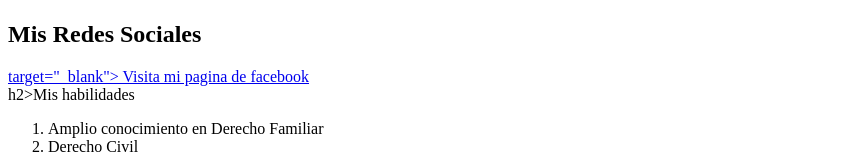
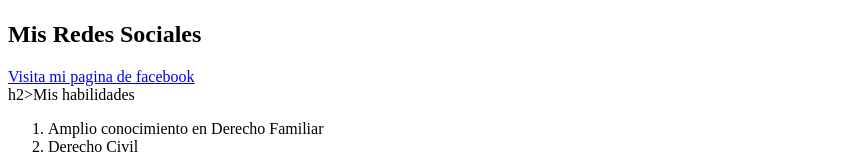
Before and after one commit to GuillermoRosasP/cv-prueba, a plain HTML site: page index.html in a window 1280 px wide. Shown: the part 324-480 px from the top of the page, without its empty margins (0-863 px from the left). Drawn offline with Linux system fonts and the light colour scheme.

Commit message:
correccion de errores 2

```diff
--- a/index.html
+++ b/index.html
@@ -29,7 +29,7 @@
     <!--Seccion sobre mi-->
     <section id="sobre-mi">
         <h2> Mis Redes Sociales</h2>
-        <a href="https://www.facebook.com/guillermo.rosaspalma.5/">target="_blank"> Visita mi pagina de facebook</a>
+        <a href="https://www.facebook.com/guillermo.rosaspalma.5/" target="_blank"> Visita mi pagina de facebook</a>
 
         <section id="sobre-mi--habilidades">
             h2>Mis habilidades</h2>
```
